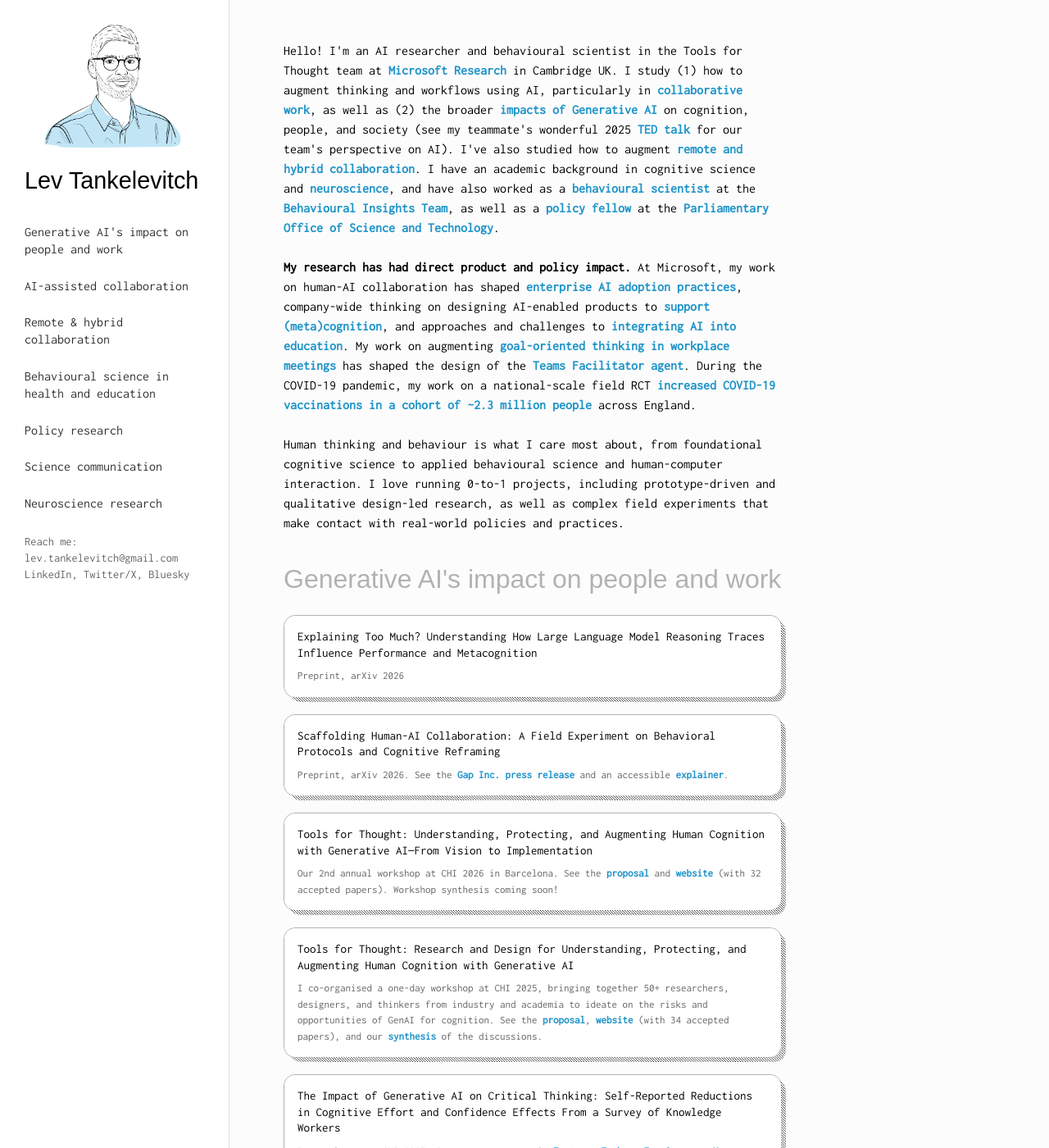
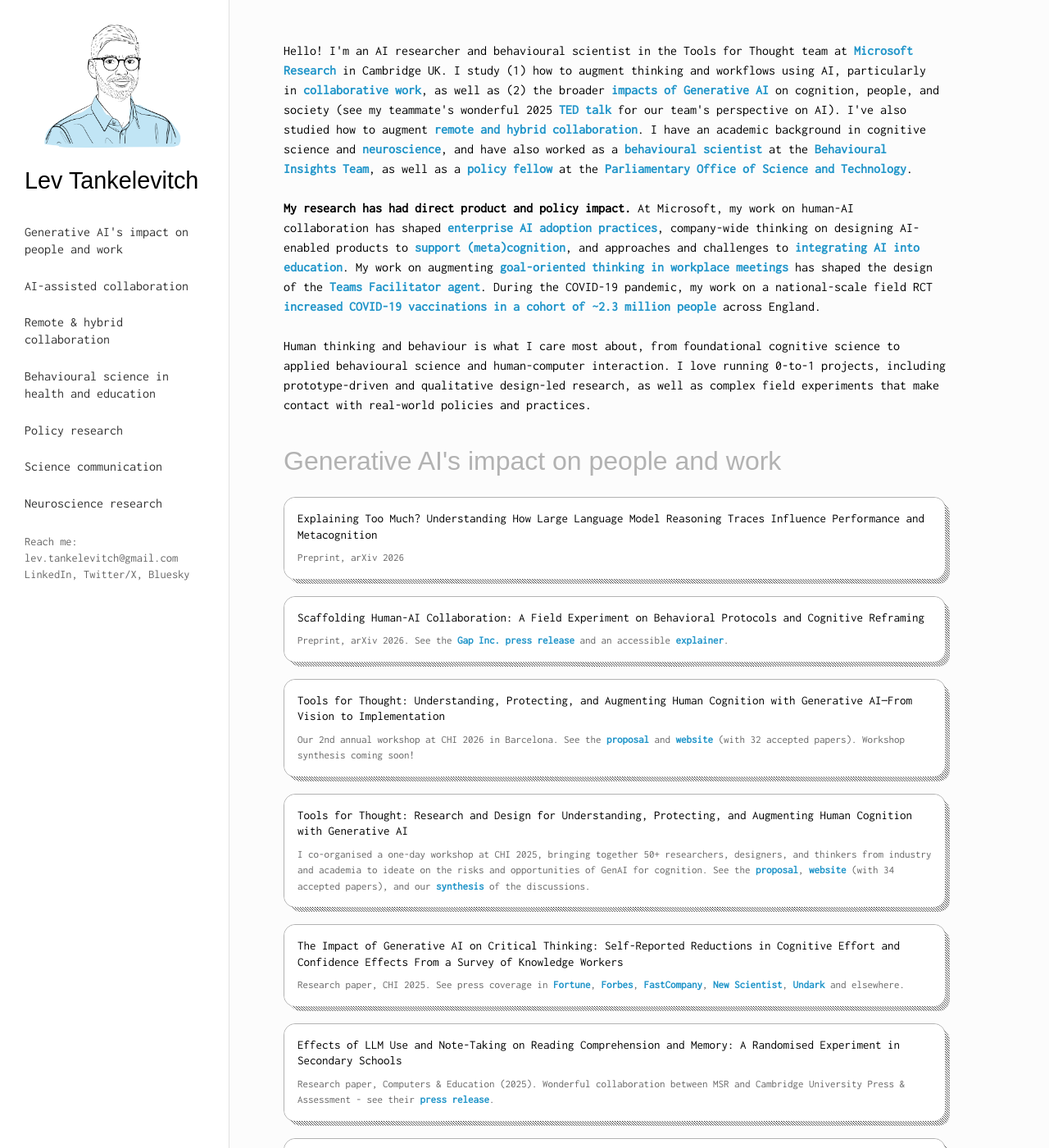
Before and after one commit to levtank/levtank.github.io, a Jekyll site: the page built from index.html, in a window 1280 px wide and 1400 px high. Shown: the whole window at 82% size. Built offline with Jekyll 4.4.1, drawn with Linux system fonts in a browser that asks for light colours; nearby versions of some CDN libraries; some web fonts are replaced.

Commit message:
Widen main content to 1000px on large screens
Co-authored-by: Copilot <223556219+Copilot@users.noreply.github.com>

```diff
--- a/_sass/_layout.scss
+++ b/_sass/_layout.scss
@@ -263,8 +263,7 @@ body {
 	-webkit-font-smoothing: antialiased;
 
 	@media screen and (min-width: $on-large) {
-		max-width: -webkit-calc(#{$content-width} - (#{$spacing-unit} * 2));
-		max-width:         calc(#{$content-width} - (#{$spacing-unit} * 2));
+		max-width: 1000px;
 	}
 }
 
```
